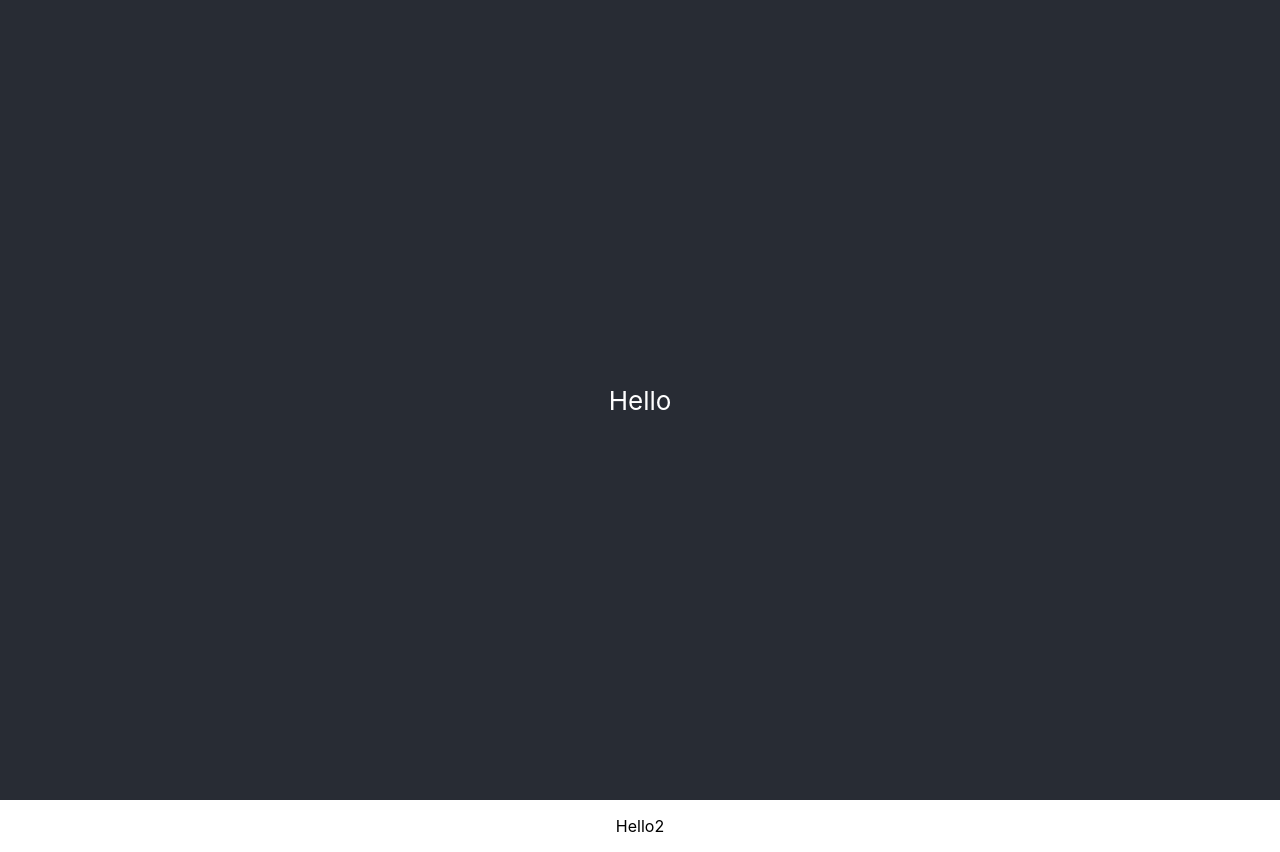
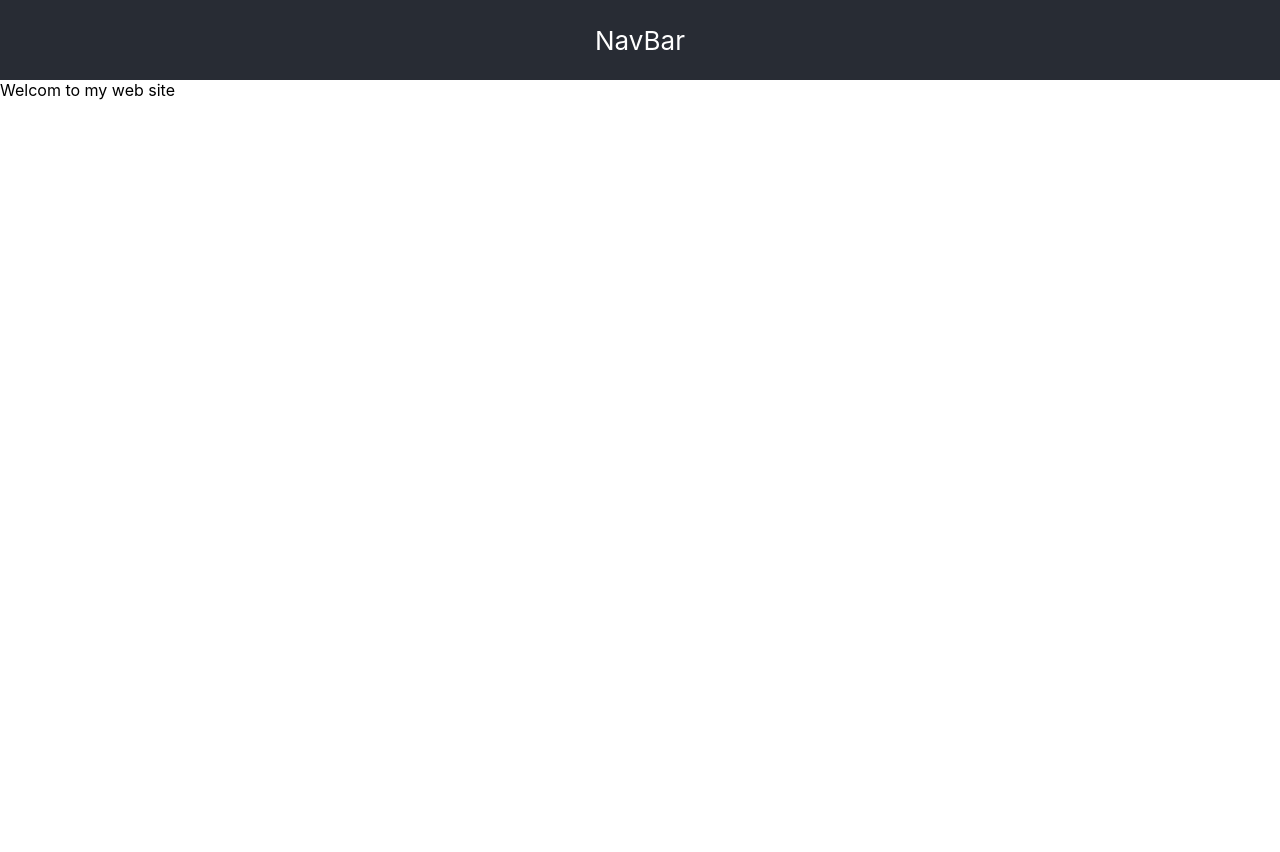
Before and after one commit to armykongtap/my-profile-web, a React (Create React App) app in the folder fontend/: page / in a window 1280 px wide. After the commit the page ends 800 px from the top, so only its background shows below. Built offline with nearby package versions, Linux system fonts and the light colour scheme.

Commit message:
Create Home and NavBar

```diff
--- a/fontend/src/App.css
+++ b/fontend/src/App.css
@@ -1,38 +1,3 @@
-.App {
-  text-align: center;
-}
-
-.App-logo {
-  height: 40vmin;
-  pointer-events: none;
-}
-
-@media (prefers-reduced-motion: no-preference) {
-  .App-logo {
-    animation: App-logo-spin infinite 20s linear;
-  }
-}
-
-.App-header {
-  background-color: #282c34;
-  min-height: 100vh;
-  display: flex;
-  flex-direction: column;
-  align-items: center;
-  justify-content: center;
-  font-size: calc(10px + 2vmin);
-  color: white;
-}
-
 .App-link {
   color: #61dafb;
 }
-
-@keyframes App-logo-spin {
-  from {
-    transform: rotate(0deg);
-  }
-  to {
-    transform: rotate(360deg);
-  }
-}
--- a/fontend/src/App.js
+++ b/fontend/src/App.js
@@ -1,15 +1,23 @@
 import React from "react";
 import "./App.css";
+import NavBar from "./NavBar";
+import Home from "./Home";
 
-function App() {
-  return (
-    <div className="App">
-      <header className="App-header">
-        <p>Hello</p>
-      </header>
-      <p>Hello2</p>
-    </div>
-  );
+class App extends React.Component {
+  constructor(props) {
+    super(props);
+    this.state = {};
+  }
+
+  render() {
+    return (
+      <div className="App">
+        <header>
+          <NavBar />
+        </header>
+        <Home />
+      </div>
+    );
+  }
 }
-
 export default App;
--- /dev/null
+++ b/fontend/src/Home.css
@@ -0,0 +1,3 @@
+.Home {
+  text-align: left;
+}
--- /dev/null
+++ b/fontend/src/Home.js
@@ -0,0 +1,14 @@
+import React from "react";
+import "./Home.css";
+
+class Home extends React.Component {
+  constructor(props) {
+    super(props);
+    this.state = {};
+  }
+
+  render() {
+    return <div className="Home">Welcom to my web site</div>;
+  }
+}
+export default Home;
--- /dev/null
+++ b/fontend/src/NavBar.css
@@ -0,0 +1,10 @@
+.NavBar {
+  background-color: #282c34;
+  min-height: 10vh;
+  display: flex;
+  flex-direction: column;
+  align-items: center;
+  justify-content: center;
+  font-size: calc(10px + 2vmin);
+  color: white;
+}
--- /dev/null
+++ b/fontend/src/NavBar.js
@@ -0,0 +1,14 @@
+import React from "react";
+import "./NavBar.css";
+
+class NavBar extends React.Component {
+  constructor(props) {
+    super(props);
+    this.state = {};
+  }
+
+  render() {
+    return <div className="NavBar">NavBar</div>;
+  }
+}
+export default NavBar;
```
